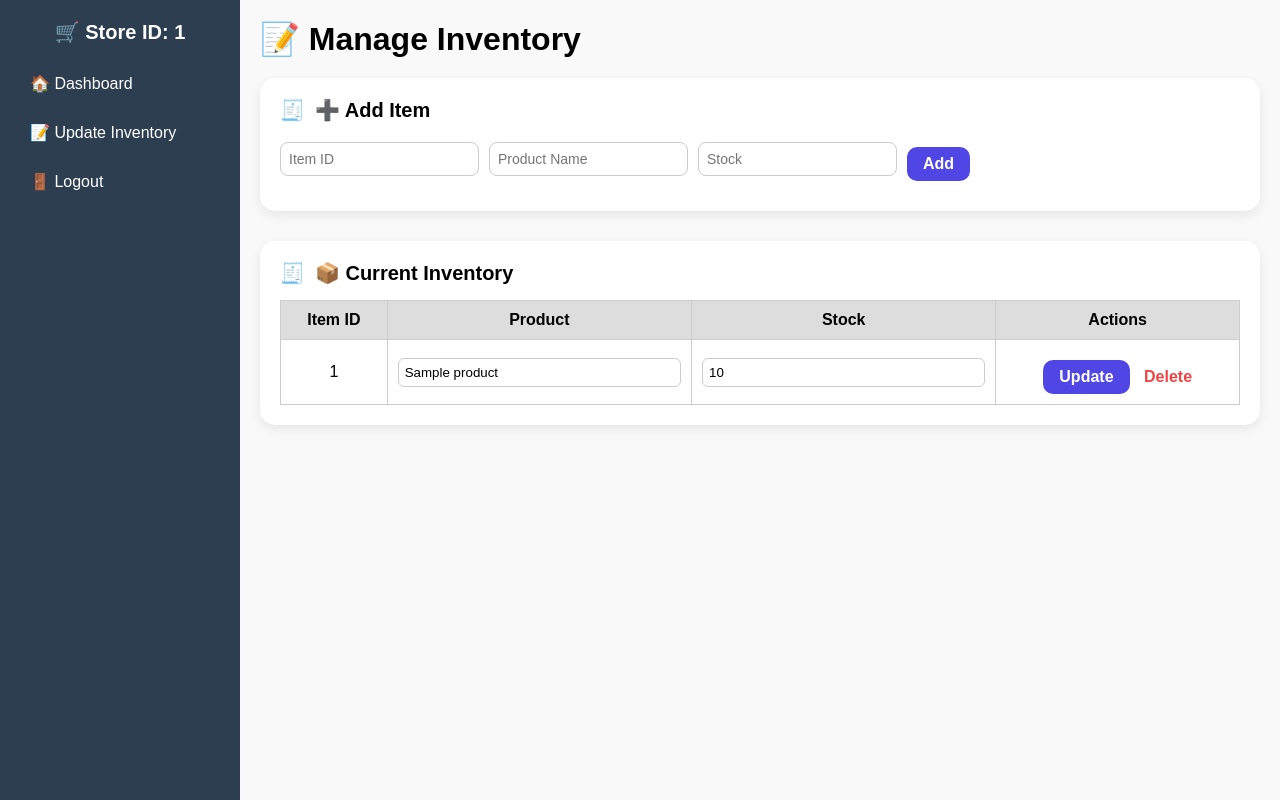
After one commit to gautamdhw/inventory_balance_system, a Flask app: page /update-inventory in a window 1280 px wide. The commit adds this page. Run offline with Flask 3, Linux system fonts and the light colour scheme; the visitor is signed in with stand-in values (Sample User, id 1); a database or web service that is not in the repository returns one stand-in record (values such as "Sample title").

Commit message:
update inventory func added

```diff
--- a/backend/app.py
+++ b/backend/app.py
@@ -203,11 +203,71 @@ def transfer_suggestions():
     prediction_rows = ""
     current_predictions = prediction_collection.find({"store_id": store_id})
     for p in current_predictions:
-        prediction_rows += f"<tr><td>{p['item_id']}</td><td>{p['start_date']}</td><td>{p['end_date']}</td><td>{p['predicted_quantity']}</td><td>{p['current_stock']}</td><td>{p['difference']}</td><td>{p['status']}</td></tr>"
+        diff_abs = abs(p.get('difference', 0))
+        prediction_rows += f"<tr><td>{p['item_id']}</td><td>{p['start_date']}</td><td>{p['end_date']}</td><td>{p['predicted_quantity']}</td><td>{p['current_stock']}</td><td>{diff_abs}</td><td>{p['status']}</td></tr>"
 
     return render_template("predict.html", store_id=store_id, prediction_rows=prediction_rows, suggestion_rows=suggestion_rows)
 
 
+@app.route("/update-inventory")
+def update_inventory():
+    if "store_id" not in session:
+        return redirect("/")
+
+    store_id = session["store_id"]
+    items = list(inventory_collection.find({"store_id": store_id}))
+    return render_template("update_inventory.html", store_id=store_id, inventory=items)
+
+
+@app.route("/inventory/add", methods=["POST"])
+def add_inventory():
+    if "store_id" not in session:
+        return redirect("/")
+
+    item = {
+        "store_id": session["store_id"],
+        "item_id": request.form["item_id"],
+        "product": request.form["product"],
+        "stock": int(request.form["stock"])
+    }
+
+    existing = inventory_collection.find_one({
+        "store_id": session["store_id"],
+        "item_id": item["item_id"]
+    })
+
+    if existing:
+        return "Item already exists. Use update instead."
+
+    inventory_collection.insert_one(item)
+    return redirect("/update-inventory")
+
+
+@app.route("/inventory/update/<item_id>", methods=["POST"])
+def update_item(item_id):
+    if "store_id" not in session:
+        return redirect("/")
+
+    inventory_collection.update_one(
+        {"store_id": session["store_id"], "item_id": item_id},
+        {"$set": {
+            "product": request.form["product"],
+            "stock": int(request.form["stock"])
+        }}
+    )
+    return redirect("/update-inventory")
+
+
+@app.route("/inventory/delete/<item_id>")
+def delete_item(item_id):
+    if "store_id" not in session:
+        return redirect("/")
+
+    inventory_collection.delete_one({
+        "store_id": session["store_id"],
+        "item_id": item_id
+    })
+    return redirect("/update-inventory")
 
 
 
--- a/frontend/templates/index.html
+++ b/frontend/templates/index.html
@@ -13,8 +13,7 @@
     <div class="sidebar">
       <h2>🛒 Store ID: {{ store_id }}</h2>
       <a href="/dashboard">🏠 Dashboard</a>
-      <a href="#upload-inventory">📦 Upload Inventory</a>
-      <a href="#upload-sales">📈 Upload Sales</a>
+      <a href="/update-inventory">📝 Update Inventory</a>
        <a href="/predict-page">🔮 Predict Demand</a>
       <a href="/logout">🚪 Logout</a>
     </div>
--- a/frontend/templates/predict.html
+++ b/frontend/templates/predict.html
@@ -12,6 +12,7 @@
     <div class="sidebar">
       <h2>📦 Store ID: {{ store_id }}</h2>
       <a href="/dashboard">🏠 Dashboard</a>
+      <a href="/update-inventory">📝 Update Inventory</a>
       <a href="/predict-page">🔮 Predict Demand</a>
       <a href="/logout">🚪 Logout</a>
     </div>
@@ -45,7 +46,7 @@
           </tbody>
         </table>
       </section>
-    {% endif %}
+      {% endif %}
 
       <form action="/transfer-suggestions" method="POST">
         <button type="submit">📤 Show Transfer Suggestions</button>
--- /dev/null
+++ b/frontend/templates/update_inventory.html
@@ -0,0 +1,136 @@
+<!DOCTYPE html>
+<html lang="en">
+<head>
+  <meta charset="UTF-8" />
+  <title>Update Inventory</title>
+  <link rel="stylesheet" href="{{ url_for('static', filename='styles.css') }}">
+  <style>
+    .form-inline {
+      display: flex;
+      gap: 10px;
+      align-items: center;
+      margin-bottom: 10px;
+    }
+
+    .form-inline input {
+      padding: 8px;
+      border: 1px solid #ccc;
+      border-radius: 8px;
+      font-size: 14px;
+    }
+
+    .btn {
+      padding: 8px 16px;
+      background-color: #4F46E5;
+      color: white;
+      border: none;
+      border-radius: 10px;
+      cursor: pointer;
+      font-weight: bold;
+      transition: 0.2s ease;
+    }
+
+    .btn:hover {
+      background-color: #3730A3;
+    }
+
+    .table input {
+      width: 100%;
+      padding: 6px;
+      border-radius: 6px;
+      border: 1px solid #ccc;
+    }
+
+    .table td, .table th {
+      padding: 10px;
+      text-align: center;
+    }
+
+    .delete-link {
+      color: #ef4444;
+      text-decoration: none;
+      margin-left: 10px;
+      font-weight: bold;
+    }
+
+    .delete-link:hover {
+      text-decoration: underline;
+    }
+
+    .card {
+      background: white;
+      border-radius: 15px;
+      box-shadow: 0 4px 12px rgba(0, 0, 0, 0.08);
+      padding: 20px;
+      margin-bottom: 30px;
+    }
+
+    .card h2 {
+      display: flex;
+      align-items: center;
+      font-size: 20px;
+      margin-bottom: 15px;
+    }
+
+    .card h2::before {
+      content: "🧾";
+      margin-right: 10px;
+    }
+  </style>
+</head>
+<body class="dashboard-layout">
+  <div class="sidebar">
+    <h2>🛒 Store ID: {{ store_id }}</h2>
+    <a href="/dashboard">🏠 Dashboard</a>
+    <a href="/update-inventory">📝 Update Inventory</a>
+    <a href="/logout">🚪 Logout</a>
+  </div>
+
+  <div class="main-content">
+    <header>
+      <h1>📝 Manage Inventory</h1>
+    </header>
+
+    <!-- Add Item -->
+    <section class="card">
+      <h2>➕ Add Item</h2>
+      <form class="form-inline" action="/inventory/add" method="POST">
+        <input type="text" name="item_id" placeholder="Item ID" required />
+        <input type="text" name="product" placeholder="Product Name" required />
+        <input type="number" name="stock" placeholder="Stock" required />
+        <button type="submit" class="btn">Add</button>
+      </form>
+    </section>
+
+    <!-- Inventory Table -->
+    <section class="card">
+      <h2>📦 Current Inventory</h2>
+      <table class="table" style="width: 100%; border-collapse: collapse;">
+        <thead style="background: #f4f4f4;">
+          <tr>
+            <th>Item ID</th>
+            <th>Product</th>
+            <th>Stock</th>
+            <th>Actions</th>
+          </tr>
+        </thead>
+        <tbody>
+          {% for item in inventory %}
+          <tr>
+            <form action="/inventory/update/{{ item.item_id }}" method="POST">
+              <td>{{ item.item_id }}</td>
+              <td><input type="text" name="product" value="{{ item.product }}" required></td>
+              <td><input type="number" name="stock" value="{{ item.stock }}" required></td>
+              <td>
+                <button type="submit" class="btn">Update</button>
+                <a href="/inventory/delete/{{ item.item_id }}" class="delete-link" onclick="return confirm('Delete this item?');">Delete</a>
+              </td>
+            </form>
+          </tr>
+          {% endfor %}
+        </tbody>
+      </table>
+    </section>
+  </div>
+</body>
+</html>
```
